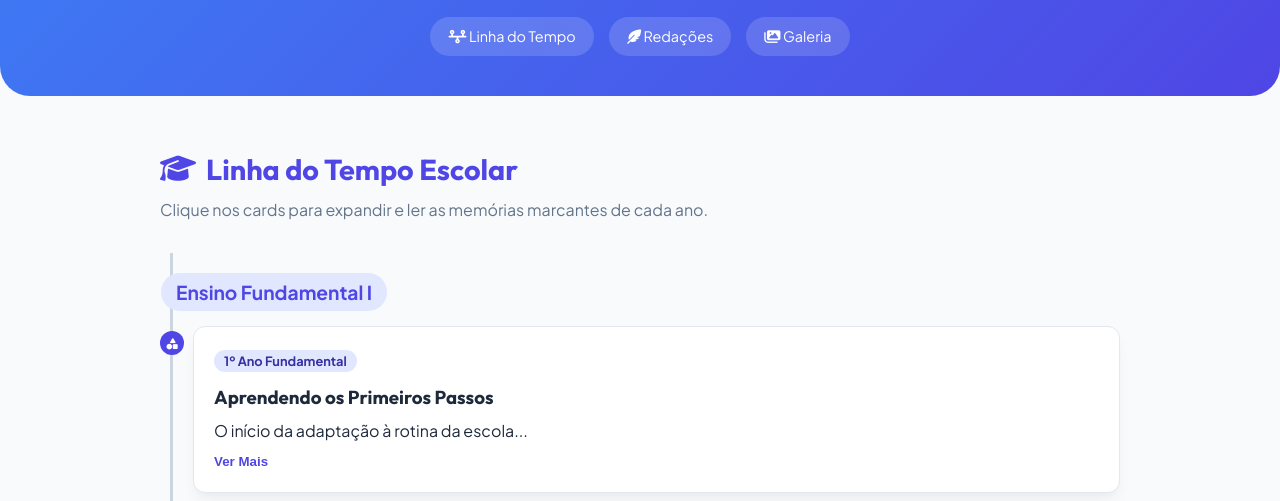
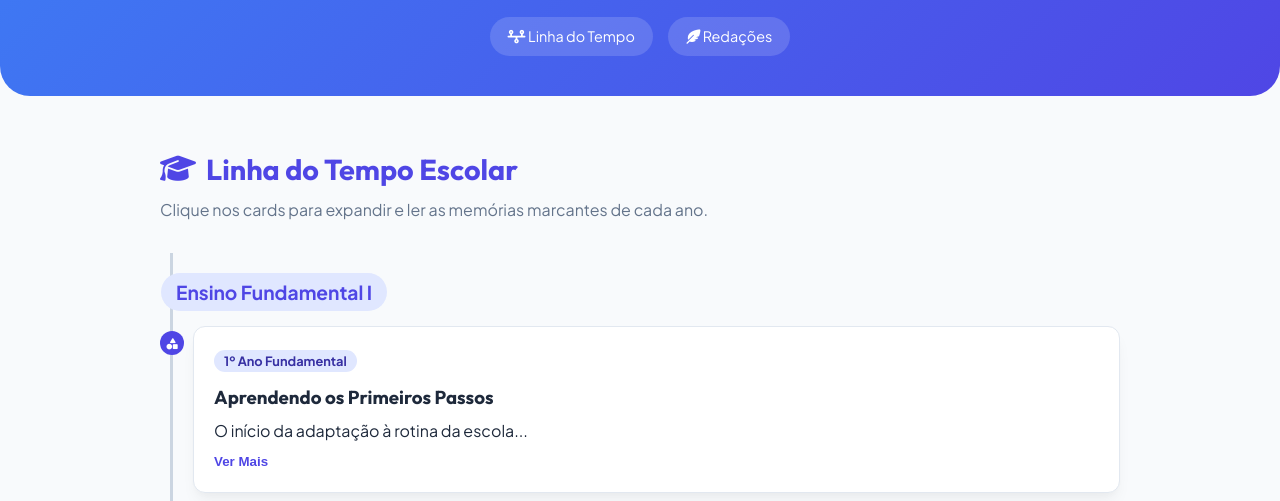
Before and after one commit to Edson2352/Memorias_Escolares-Edson, a plain HTML site: page index.html in a window 1280 px wide. Shown: the part 299-800 px from the top of the page. Drawn offline with Linux system fonts and the light colour scheme.

Commit message:
Update index.html

```diff
--- a/index.html
+++ b/index.html
@@ -25,7 +25,6 @@
             <nav class="nav-links">
                 <a href="#linha-do-tempo"><i class="fa-solid fa-timeline"></i> Linha do Tempo</a>
                 <a href="#redacoes"><i class="fa-solid fa-feather-pointed"></i> Redações</a>
-                <a href="#galeria"><i class="fa-solid fa-images"></i> Galeria</a>
             </nav>
         </div>
     </header>
```
